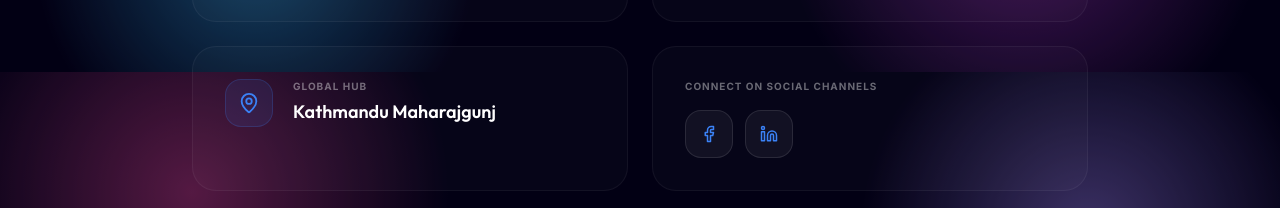
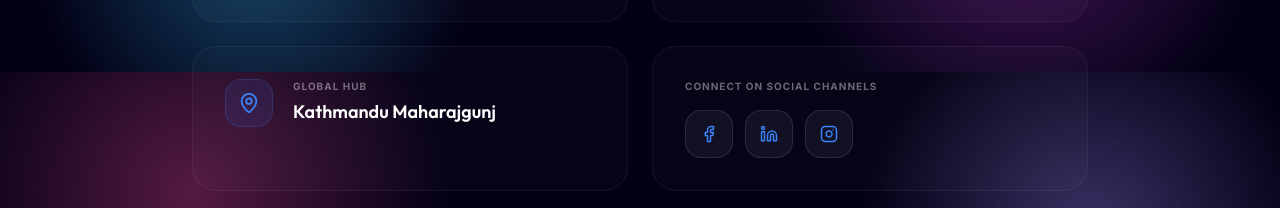
Before and after one commit to nigamghimire/Thakur-Innovation, a React (Vite) app: page / in a window 1280 px wide. Shown: the part 5528-5736 px from the top of the page. Built offline with nearby package versions, Linux system fonts and the light colour scheme.

Commit message:
feat: add Instagram link to contact section

```diff
--- a/src/components/Contact.tsx
+++ b/src/components/Contact.tsx
@@ -1,6 +1,6 @@
 import { motion } from "motion/react";
 import React from "react";
-import { Mail, MapPin, MessageCircle, Facebook, Linkedin } from "lucide-react";
+import { Mail, MapPin, MessageCircle, Facebook, Linkedin, Instagram } from "lucide-react";
 
 export default function Contact() {
   return (
@@ -114,6 +114,15 @@ export default function Contact() {
               >
                 <Linkedin size={18} />
               </a>
+              <a
+                href="https://www.instagram.com/thakurinnovation/"
+                target="_blank"
+                rel="noreferrer"
+                className="w-12 h-12 rounded-2xl border border-white/10 bg-white/5 flex items-center justify-center text-brand-blue hover:bg-brand-blue hover:text-white transition-all transform hover:scale-105"
+                aria-label="Instagram"
+              >
+                <Instagram size={18} />
+              </a>
             </div>
           </motion.div>
         </div>
```
